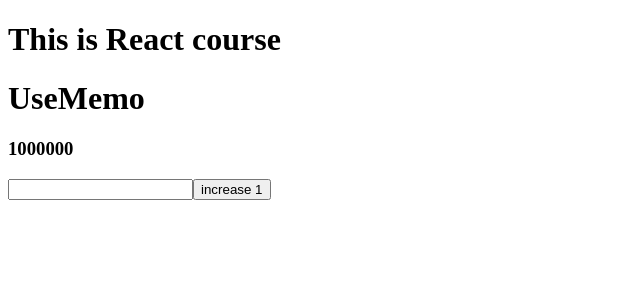
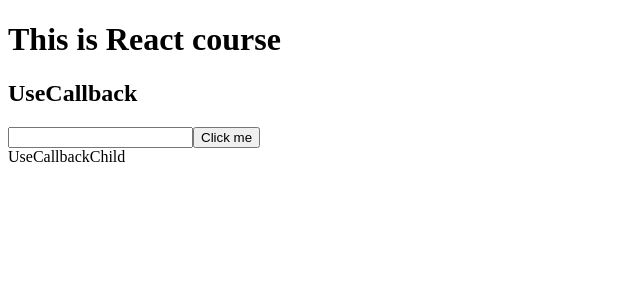
Before and after one commit to divya29113/React-Exercise, a React (Vite) app: page / in a window 1280 px wide. Shown: the top 300 px of the page, without its empty margins (0-640 px from the left). Built offline with nearby package versions, Linux system fonts and the light colour scheme.

Commit message:
Learnt useCallback hook

```diff
--- a/src/App.jsx
+++ b/src/App.jsx
@@ -11,6 +11,7 @@ import Welcome from "./components/Welcome";
 import ControlComponent from "./components/controlComponent";
 import Conditionalrendering from "./components/Conditionalrendering";
 import UseMemo from "./components/UseMemo";
+import UseCallback from "./components/UseCallback";
 
 
 
@@ -27,8 +28,9 @@ function App() {
     <button onClick={()=>setshowcomponent(!showcomponent)}>Rendercomponent</button>
     {showcomponent&&<UseEffectHook/>}
     <ControlComponent/>
-    <Conditionalrendering />*/}
-    <UseMemo />
+    <Conditionalrendering />
+    <UseMemo />*/}
+    <UseCallback />
 
   </div>);
 }
--- /dev/null
+++ b/src/components/UseCallback.jsx
@@ -0,0 +1,30 @@
+import React, { useState } from "react";
+import { useCallback } from "react";
+
+
+function UseCallback(){
+
+    let[inputVal,setInputval]=useState("");
+
+    const handleclick= useCallback(()=>{
+        console.log("im handle click function");
+    },[]);
+
+    return(
+        <div>
+            <h2>UseCallback</h2>
+            <input type="text" value={inputVal} onChange={(e)=>setInputval(e.target.value)}/>
+            <button onClick={handleclick}>Click me</button>
+            <UseCallbackChild handleclick={handleclick} />
+        </div>
+    );
+
+}
+
+const UseCallbackChild=React.memo(() =>{
+    console.log(" Im a Usecallbackchild");
+     return <div>UseCallbackChild</div>
+
+});
+
+export default UseCallback;
```
